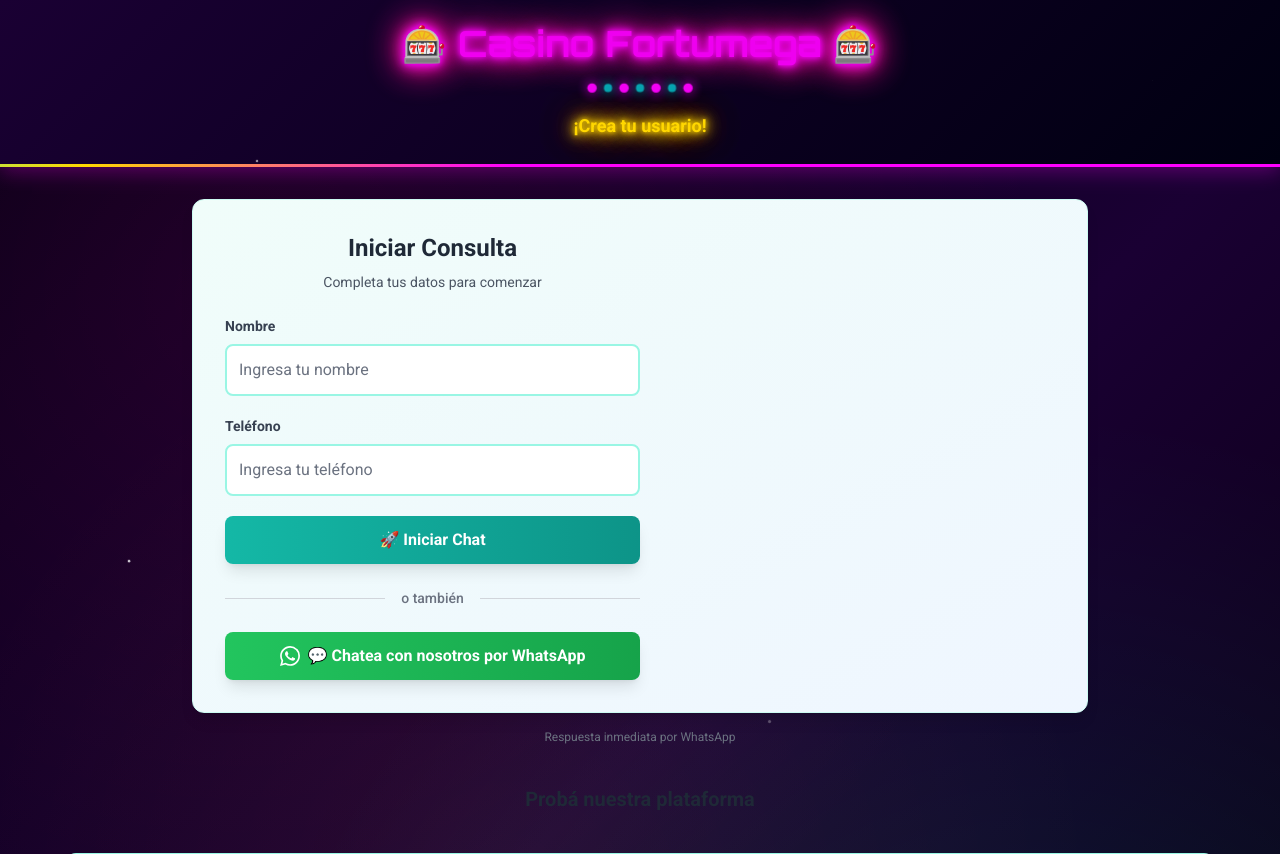
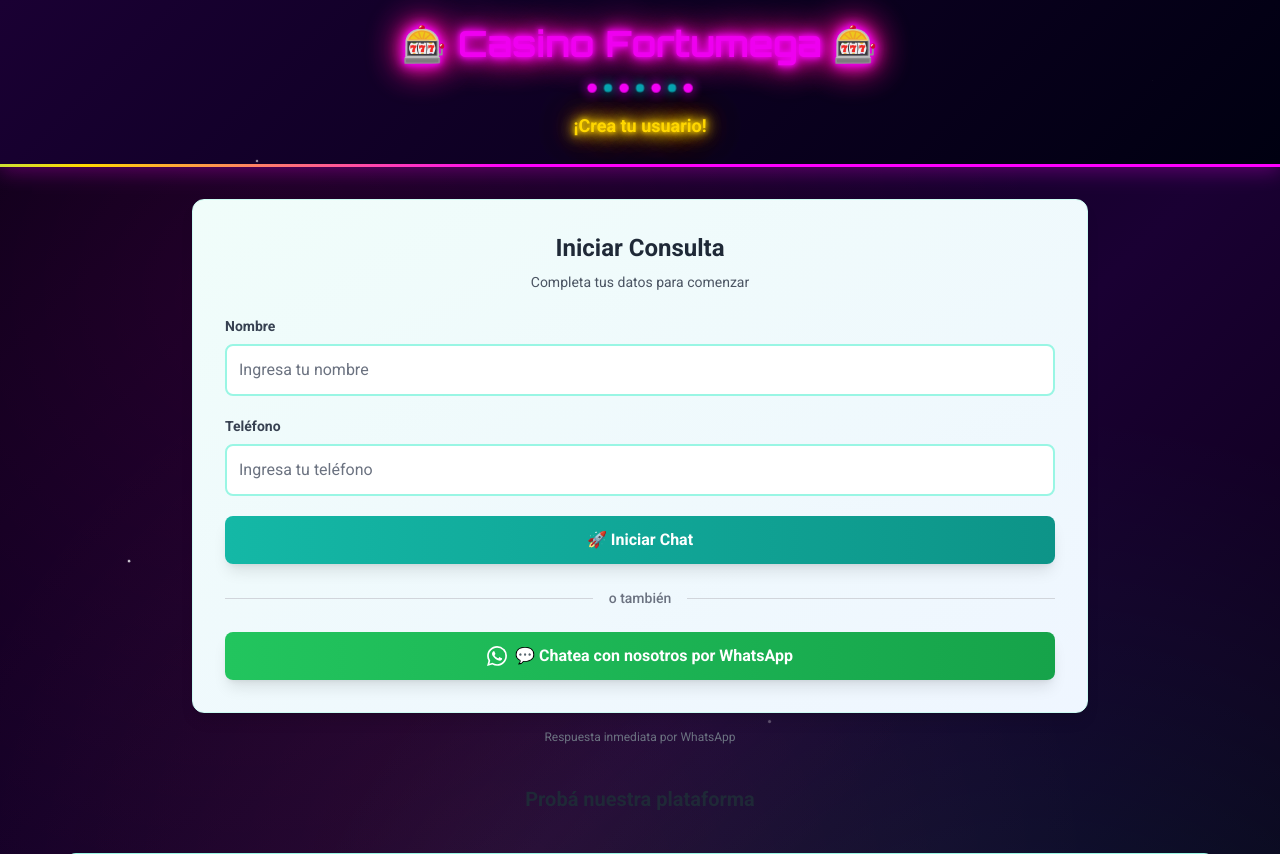
Before and after one commit to lujubru/nuevoares, a Flask app: page / in a window 1280 px wide. Shown: the top 854 px of the page. Run offline with Flask 3, Linux system fonts and the light colour scheme; some libraries are stand-ins or nearby versions.

Commit message:
Update index.html

```diff
--- a/templates/index.html
+++ b/templates/index.html
@@ -2,9 +2,9 @@
 {% block title %}Iniciar Consulta{% endblock %}
 {% block content %}
 <div class="max-w-4xl mx-auto bg-gradient-to-br from-teal-50 to-blue-50 p-8 rounded-xl shadow-lg border border-teal-100">
-    <div class="flex flex-col md:flex-row gap-8">
+    <div class="flex flex-col gap-6">
         <!-- Columna izquierda: Formulario y WhatsApp -->
-        <div class="w-full md:w-1/2">
+        <div class="w-full">
             <div class="text-center mb-6">
                 <h2 class="text-2xl font-bold text-gray-800 mb-2">Iniciar Consulta</h2>
                 <p class="text-gray-600 text-sm">Completa tus datos para comenzar</p>
```
